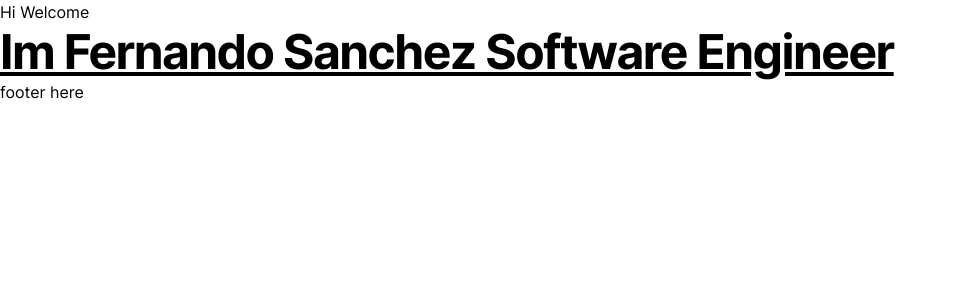
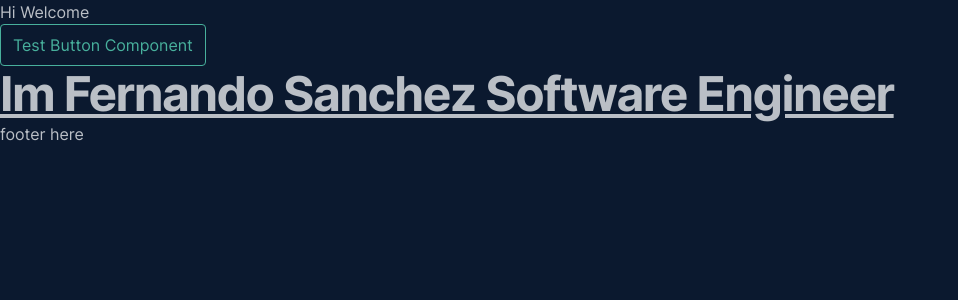
Before and after one commit to fsanchezvilela/personal-web, a Next.js app: page / in a window 1280 px wide. Shown: the top 300 px of the page, without its empty margins (0-958 px from the left). Built offline with nearby package versions, Linux system fonts and the light colour scheme.

Commit message:
feat(Button): add basic primary button (#8)

```diff
--- /dev/null
+++ b/src/common/view/components/Button/constant.ts
@@ -0,0 +1,6 @@
+export const ButtonStyleTwClassMapping = {
+  'primary': "rounded border transition bg-transparent text-keppel  hover:bg-keppel-tint px-3 py-2",
+  'secondary': "rounded border transition px-3 py-2",
+  'tertiary': "rounded border transition px-3 py-2",
+  'disabled': 'cursor-not-allowed rounded border transition px-3 py-2 bg-silver-sand text-roman-silver'
+}
--- /dev/null
+++ b/src/common/view/components/Button/index.tsx
@@ -0,0 +1,28 @@
+import { ButtonHTMLAttributes, DetailedHTMLProps, FC } from "react";
+import { ButtonStyleTwClassMapping } from "./constant";
+import { ButtonPropsType } from "./types";
+
+const Button: FC<ButtonPropsType & DetailedHTMLProps<ButtonHTMLAttributes<HTMLButtonElement>, HTMLButtonElement>> = ({ children, buttonStyle = 'primary', href = '', ...props }) => {
+
+  const RenderButton = () => {
+    const DisableButton = <button disabled className={ButtonStyleTwClassMapping['disabled']}>
+      {children}
+    </button>
+
+    if (props.disabled === true) { return DisableButton }
+
+    return <button {...props} className={ButtonStyleTwClassMapping[buttonStyle]}>{children}</button>
+  }
+
+  const RenderAnchor = () => <a className={ButtonStyleTwClassMapping[buttonStyle]} href={href}>{children}</a>
+
+  return (
+    href ?
+      RenderAnchor() :
+      RenderButton()
+    )
+}
+
+
+Button.displayName = 'Button';
+export default Button
--- /dev/null
+++ b/src/common/view/components/Button/types.ts
@@ -0,0 +1,9 @@
+import {  ReactNode } from "react"
+
+export type ButtonStyleType = 'primary' | 'secondary' | 'tertiary' | 'disabled'
+
+export type ButtonPropsType = {
+  children: ReactNode
+  buttonStyle?: ButtonStyleType,
+  href?: string;
+}
--- /dev/null
+++ b/src/common/view/components/index.ts
@@ -0,0 +1 @@
+export { default as Button } from './Button';
--- a/src/pages/_document.tsx
+++ b/src/pages/_document.tsx
@@ -26,7 +26,7 @@ const Document = () => (
       <link rel="apple-touch-icon" href="/apple-touch-icon.png"></link>
       <link rel="manifest" href="/site.webmanifest" />
     </Head>
-    <body className='font-inter'>
+    <body className='font-inter bg-oxford-blue text-silver-sand'>
       <Main />
       <NextScript />
     </body>
--- a/src/pages/index.tsx
+++ b/src/pages/index.tsx
@@ -1,5 +1,6 @@
 import type { NextPage } from 'next';
 import Head from 'next/head';
+import {Button} from '@src/common/view/components/index'
 
 
 const Home: NextPage = () => (
@@ -7,10 +8,9 @@ const Home: NextPage = () => (
       <Head>
         <title>Fernando Sanchez | Software Engineer</title>
       </Head>
-
       <main>
         <p>Hi Welcome</p>
-
+        <Button buttonStyle='primary'>Test Button Component</Button>
         <h1 className="text-3xl font-bold underline">
           Im Fernando Sanchez Software Engineer
         </h1>
--- a/tailwind.config.js
+++ b/tailwind.config.js
@@ -7,13 +7,16 @@ module.exports = {
       desktop: '1248px'
     },
     colors: {
-      charcoal: "#243B4Aff",
-      "silver-sand": "#BABFC6ff",
-      cultured: "#F2F3F3ff",
-      "roman-silver": "#8B929Dff",
-      keppel: "#48B09Cff",
-      "oxford-blue": "#0B192Fff",
-      "dark-jungle-green": "#0C1D1Aff",
+      stale: '#8892b0',
+      transparent: 'transparent',
+      charcoal: "#243B4A",
+      "silver-sand": "#BABFC6",
+      cultured: "#F2F3F3",
+      "roman-silver": "#8B929D",
+      keppel: "#48B09C",
+      "keppel-tint": "#64ffda1a",
+      "oxford-blue": "#0B192F",
+      "dark-jungle-green": "#0C1D1A",
     },
     boxShadow: {
       sm: '0px 2px 4px 0px rgba(11,10,55,0.15)',
```
Also changed, not shown: public/assets/brand/Brand Portafolio Palete.png (added).
